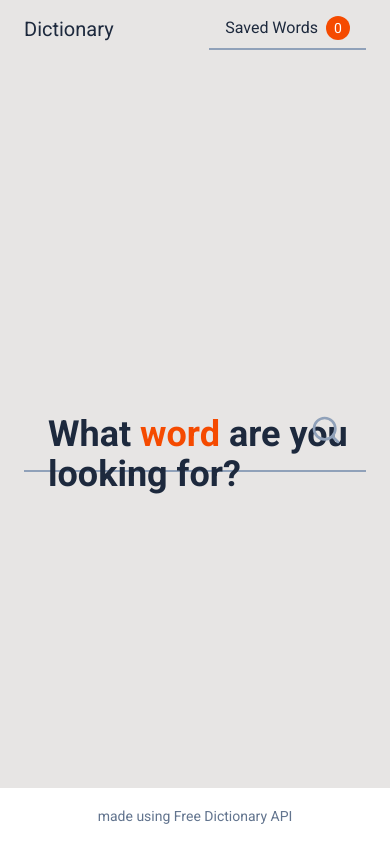
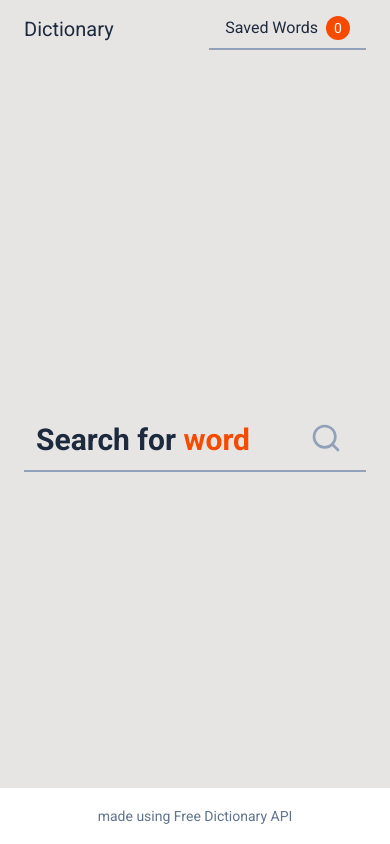
Before and after one commit to mushie-mush/dictionary, a React (Vite) app: page /search in a window 390 px wide. Built offline with nearby package versions, Linux system fonts and the light colour scheme.

Commit message:
fix: media query

```diff
--- a/src/components/DictionaryEntry.tsx
+++ b/src/components/DictionaryEntry.tsx
@@ -28,7 +28,7 @@ function DictionaryEntry({ entry }: IDictionaryEntryProps) {
   return (
     <motion.div
       layout
-      className="flex flex-col gap-6 p-6 w-full border-l-2 border-l-slate-800"
+      className="flex flex-col gap-6 md:p-6 p-4 w-full border-l-2 border-l-slate-800"
     >
       <div className="text-4xl font-bold text-slate-800 flex items-center gap-2">
         <h2>{entry.word}</h2>
--- a/src/components/SearchBar.tsx
+++ b/src/components/SearchBar.tsx
@@ -35,7 +35,7 @@ function SearchBar({ isLoading }: ISearchBar) {
         name="search"
         ref={inputRef}
         placeholder=" "
-        className="peer w-full py-4 px-6 border-b-2 border-slate-400 text-4xl font-bold text-slate-800 placeholder-transparent transition-all
+        className="peer w-full py-4 md:px-6 px-3 border-b-2 border-slate-400 text-4xl font-bold text-slate-800 placeholder-transparent transition-all
         focus:outline-none focus:border-slate-800"
         onChange={handleSearchInput}
         value={keyword}
@@ -45,19 +45,27 @@ function SearchBar({ isLoading }: ISearchBar) {
       />
       <label
         htmlFor="search"
-        className="absolute left-6 top-1 text-slate-800 text-xl font-normal pointer-events-none transition-all
-              peer-placeholder-shown:top-10 peer-placeholder-shown:text-4xl peer-placeholder-shown:font-bold
+        className="hidden sm:inline absolute md:left-6 left-3 top-1 text-slate-800 text-xl font-normal pointer-events-none transition-all
+              peer-placeholder-shown:md:top-8 peer-placeholder-shown:md:text-5xl peer-placeholder-shown:text-3xl peer-placeholder-shown:top-12 peer-placeholder-shown:font-bold
               peer-focus:top-1 peer-focus:text-xl peer-focus:font-normal"
       >
         What <span className="text-orange-600">word</span> are you looking for?
       </label>
+      <label
+        htmlFor="search"
+        className="inline sm:hidden absolute md:left-6 left-3 top-1 text-slate-800 text-xl font-normal pointer-events-none transition-all
+              peer-placeholder-shown:md:top-8 peer-placeholder-shown:lg:text-5xl peer-placeholder-shown:md:text-4xl peer-placeholder-shown:text-3xl peer-placeholder-shown:top-12 peer-placeholder-shown:font-bold
+              peer-focus:top-1 peer-focus:text-xl peer-focus:font-normal"
+      >
+        Search for <span className="text-orange-600">word</span>
+      </label>
       {isLoading ? (
         <LoaderCircle
           data-testid="loading-icon"
-          className="absolute top-10 right-6 size-8 text-slate-400 transition-all animate-spin peer-focus:text-slate-800"
+          className="absolute md:top-10 top-12 right-6 size-8 text-slate-400 transition-all animate-spin peer-focus:text-slate-800"
         />
       ) : (
-        <Search className="absolute top-10 right-6 size-8 text-slate-400 transition-all peer-focus:text-slate-800" />
+        <Search className="absolute md:top-10 top-12 right-6 size-8 text-slate-400 transition-all peer-focus:text-slate-800" />
       )}
     </form>
   );
--- a/src/pages/Saved.tsx
+++ b/src/pages/Saved.tsx
@@ -7,8 +7,8 @@ function Saved() {
 
   return (
     <>
-      <motion.section className="bg-stone-200 flex flex-col items-center justify-center pb-[64px] pt-[122px]">
-        <h1 className="text-slate-800 text-4xl font-bold w-full max-w-4xl">
+      <motion.section className="bg-stone-200 flex flex-col items-center justify-center pb-[64px] pt-[122px] px-6">
+        <h1 className="text-slate-800 lg:text-5xl md:text-4xl text-3xl font-bold w-full max-w-4xl">
           Saved Words
         </h1>
       </motion.section>
```
Also changed, not shown: 1 other file (tests, documents, lock files or other folders).
